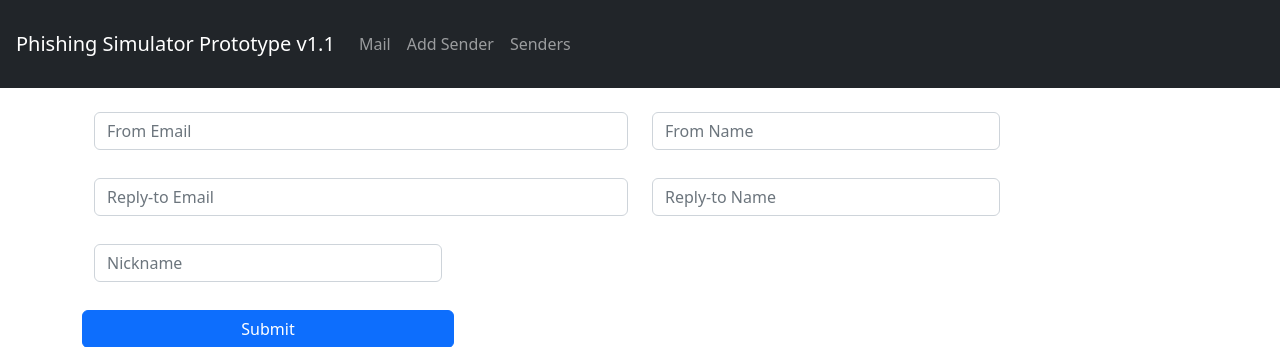
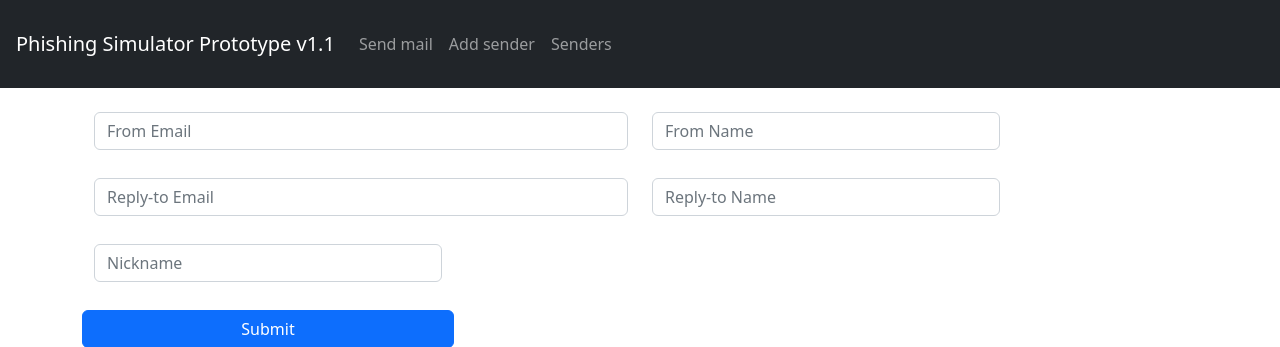
Before and after one commit to wolfpack-studio/Wolfish-django-phishing-simulator, a Django app: page /add-sender/ in a window 1280 px wide. Shown: the top 347 px of the page. Run offline with Django 4.2, Linux system fonts and the light colour scheme.

Commit message:
Update fl

```diff
--- a/templates/nav.html
+++ b/templates/nav.html
@@ -11,10 +11,10 @@
     <!-- Links -->
     <ul class="navbar-nav">
       <li class="nav-item">
-        <a class="nav-link" href="{% url 'mail-view' %}">Mail</a>
+        <a class="nav-link" href="{% url 'mail-view' %}">Send mail</a>
       </li>
       <li class="nav-item">
-        <a class="nav-link" href="{% url 'add-sender-view' %}">Add Sender</a>
+        <a class="nav-link" href="{% url 'add-sender-view' %}">Add sender</a>
       </li>
       <li class="nav-item">
         <a class="nav-link" href="{% url 'list-sender-view' %}">Senders</a>
```
